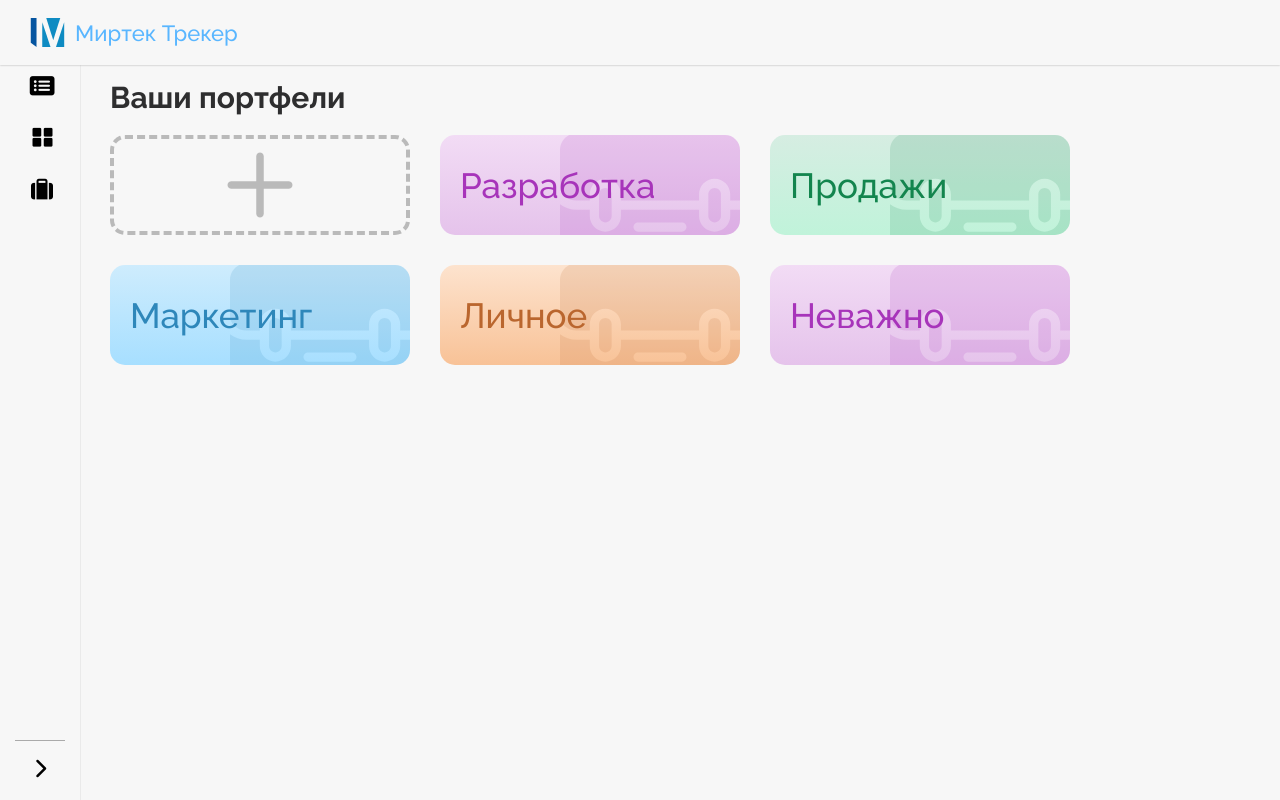
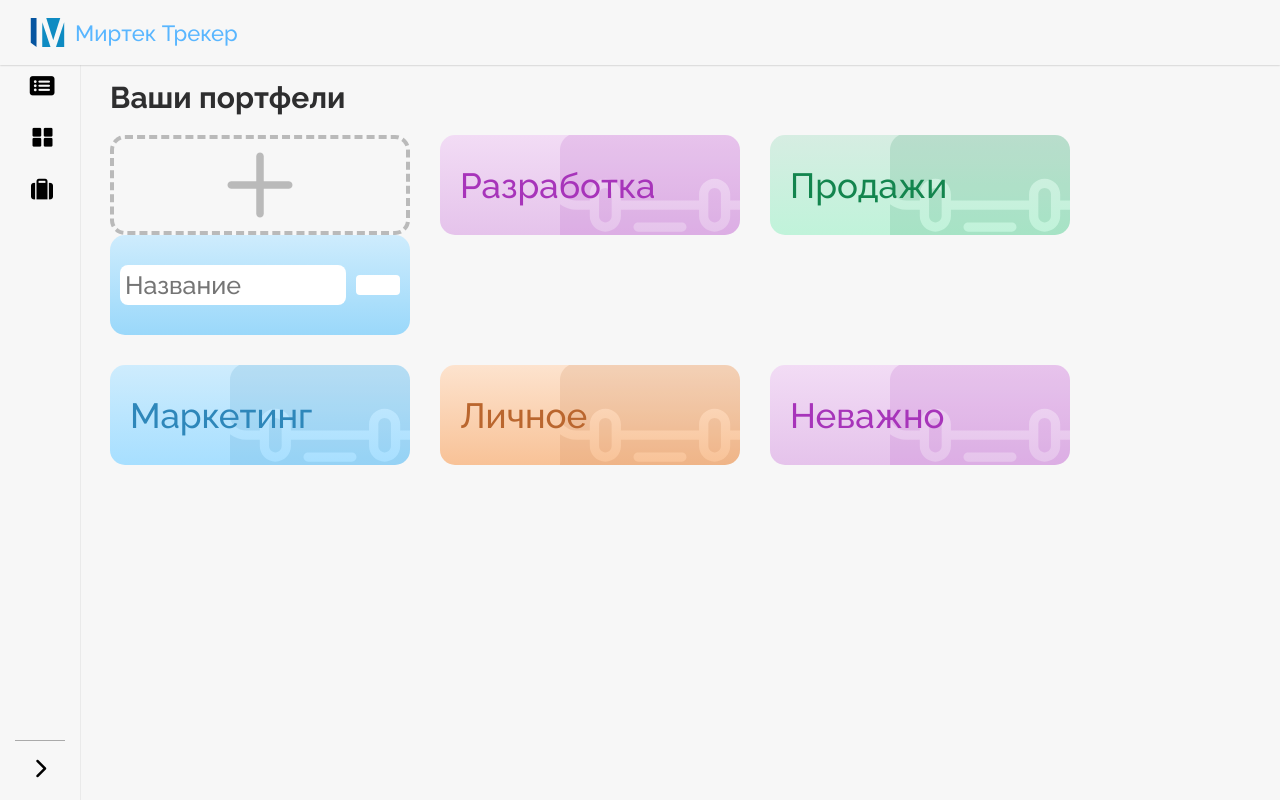
Before and after one commit to IliaGurelev/MirTecTracker, a Vue app: page /briefcase in a window 1280 px wide. Built offline with nearby package versions, Linux system fonts and the light colour scheme.

Commit message:
color picker wip

```diff
--- a/src/components/Briefcase/BriefcaseAddCard.vue
+++ b/src/components/Briefcase/BriefcaseAddCard.vue
@@ -2,10 +2,19 @@
   <div class="add-card">
     <i class="add-card__icon fa-solid fa-plus"></i>
   </div>
+  <section
+    class="portfolio-card"
+    :class="'portfolio-card--color'"
+  >
+    <input type="text" class="portfolio-card__name" placeholder="Название" />
+    <ColorPicker class="add-card__color" />
+  </section>
 </template>
 
 <script setup>
-
+  import colorConst from '@/constants/color';
+  import BriefcaseIcon from '@/assets/BriefcaseIcon.vue';
+  import ColorPicker from '@/components/UI/ColorPicker.vue';
 </script>
 
 <style lang="scss" scoped>
@@ -25,5 +34,81 @@
       font-size: 80px;
       font-weight: 100;
     }
+
+    &__color{
+      z-index: 1;
+    }
   }
+
+  .portfolio-card {
+		position: relative;
+		display: flex;
+		align-items: center;
+    column-gap: 10px;
+		width: 300px;
+		height: 100px;
+		padding: 10px;
+		border-radius: 15px;
+		background: linear-gradient(to bottom, var(--tag-3), var(--tag-3-light-dark));
+		cursor: pointer;
+		transition: box-shadow 0.3s;
+
+    &__name {
+      font-size: 25px;
+      font-weight: 500;
+      color: var(--tag-3-text);
+      background-color: #ffffff;
+      border-radius: 8px;
+      padding: 5px;
+      z-index: 1;
+
+      &:focus {
+        outline: none;
+      }
+    }
+
+    &__select {
+      z-index: 1;
+    }
+
+    &__icon {
+      position: absolute;
+      right: -20px;
+      width: 200px;
+      fill: var(--tag-3-text);
+      filter: opacity(15%);
+    }
+  }
+
+
+   .color-select {
+      width: 50px;
+      height: 30px;
+    }
+    .color-select option {
+      display: flex;
+      align-items: center;
+      justify-content: center;
+      height: 30px;
+    }
+    .color-select option::before {
+      content: '';
+      display: inline-block;
+      width: 20px;
+      height: 20px;
+      border-radius: 50%;
+        margin-right: 5px;
+    }
+    .color-select option[value="purple"]::before {
+      background-color: purple;
+    }
+    .color-select option[value="green"]::before {
+      background-color: green;
+    }
+    .color-select option[value="blue"]::before {
+      background-color: blue;
+    }
+    .color-select option[value="orange"]::before {
+      background-color: orange;
+    }
 </style>
--- a/src/components/Briefcase/BriefcaseCardList.vue
+++ b/src/components/Briefcase/BriefcaseCardList.vue
@@ -8,12 +8,10 @@
       v-for="briefcase in briefcases"
       :key="briefcase.id"
     >
-      <a class="briefcase__link" href="#">
-        <BriefcaseCard
-          @click.stop="$emit('clickCard', briefcase)"
-          :briefcase="briefcase"
-        />
-      </a>
+      <BriefcaseCard
+        @click.stop="$emit('clickCard', briefcase)"
+        :briefcase="briefcase"
+      />
     </li>
   </ul>
 </template>
--- /dev/null
+++ b/src/components/UI/ColorPicker.vue
@@ -0,0 +1,86 @@
+<template>
+  <div class="custom-select">
+    <div class="selected-option" @click="toggleDropdown">
+      <div v-if="selectedColor" :style="{ backgroundColor: selectedColor }" class="color-circle"></div>
+    </div>
+    <ul v-if="dropdownVisible" class="options">
+      <li v-for="color in colors" :key="color.value" @click="selectColor(color.value)">
+        <div :style="{ backgroundColor: color.value }" class="color-circle"></div>
+      </li>
+    </ul>
+  </div>
+</template>
+
+<script setup>
+  import { ref } from 'vue'
+
+  const colors = [
+    { value: 'red' },
+    { value: 'green' },
+    { value: 'blue' },
+    { value: 'yellow' },
+  ]
+
+  const selectedColor = ref(null)
+  const dropdownVisible = ref(false)
+
+  const toggleDropdown = () => {
+    dropdownVisible.value = !dropdownVisible.value
+  }
+
+  const selectColor = (color) => {
+    selectedColor.value = color
+    dropdownVisible.value = false
+  }
+</script>
+
+<style lang="scss" scoped>
+  .custom-select {
+    position: relative;
+    width: 50px;
+    border-radius: 4px;
+    cursor: pointer;
+    user-select: none;
+    background: white;
+    border-radius: 4px;
+    padding: 10px;
+  }
+
+  .selected-option {
+    display: flex;
+    align-items: center;
+    justify-content: center;
+  }
+
+  .options {
+    position: absolute;
+    display: flex;
+    justify-content: center;
+    align-items: center;
+    flex-wrap: wrap;
+    gap: 5px;
+    top: 0;
+    left: 0;
+    width: 300%;
+    border-top: none;
+    background: white;
+    border-radius: 4px;
+    list-style: none;
+    padding: 10px;
+    margin: 0;
+  }
+
+  .options li {
+    cursor: pointer;
+  }
+
+  .options li:hover {
+    background-color: #f0f0f0;
+  }
+
+  .color-circle {
+    width: 20px;
+    height: 20px;
+    border-radius: 50%;
+  }
+</style>
--- a/src/views/BriefcasePage.vue
+++ b/src/views/BriefcasePage.vue
@@ -14,6 +14,7 @@
 			class="briefcase__sidebar"
 			v-click-outside="() => switchShowSideBar(false)"
 		>
+			<section class="briefcase__task">
 				<div class="briefcase__wrapper">
 					<TaskBriefcase
 						class="briefcase__tag-briefcase"
@@ -25,6 +26,7 @@
 					class="briefcase__task-list"
 					:tasksList="taskByBriefcase"
 				/>
+			</section>
 		</SidebarForContent>
 </template>
 
@@ -50,7 +52,7 @@
 	const taskByBriefcase = ref([]);
 	const currentBriefcase = ref({});
 
-	const clickBriefcase = (briefcase) => {
+	const clickBriefcase = (briefcase = [], type) => {
 		store.fetchTasks();
 		taskByBriefcase.value = tasks.value.filter((task) => task.briefcase.name === briefcase.name)
 
```
Lines whose indentation alone changed are shown as unchanged.
